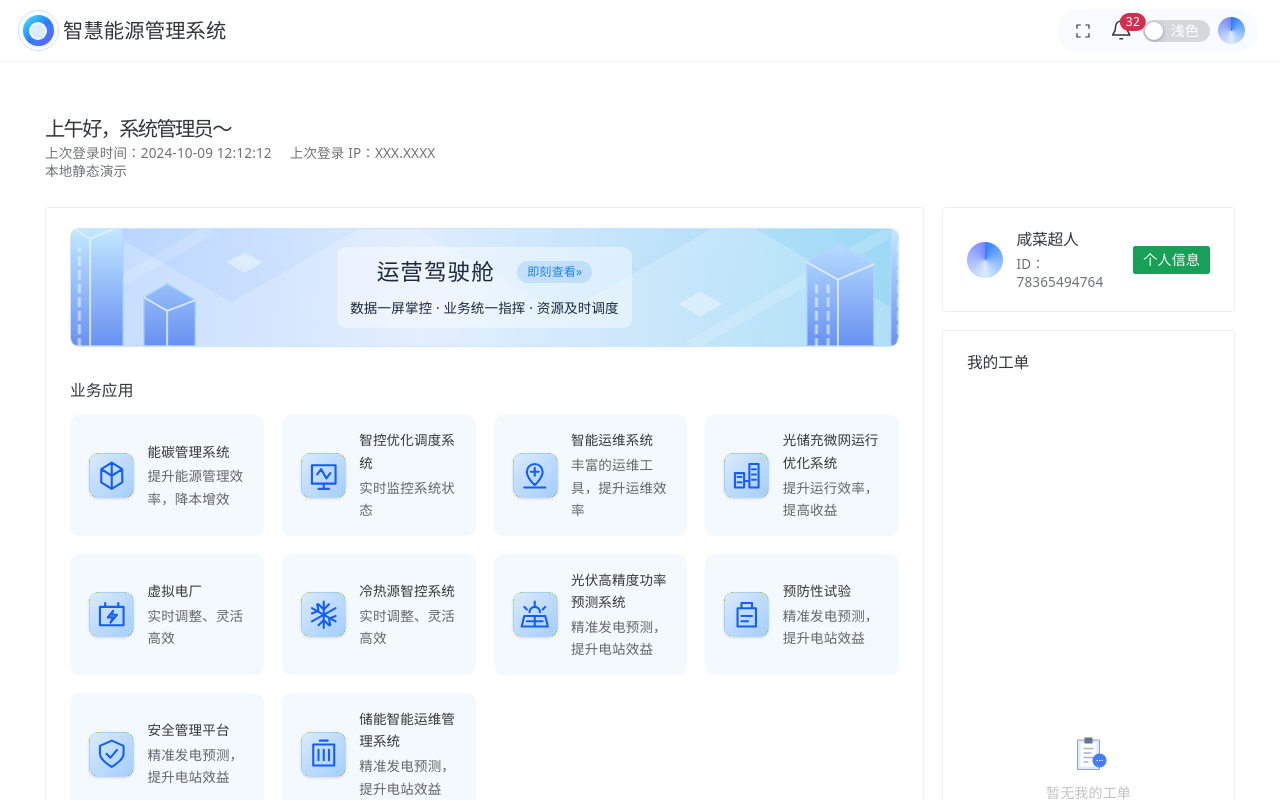
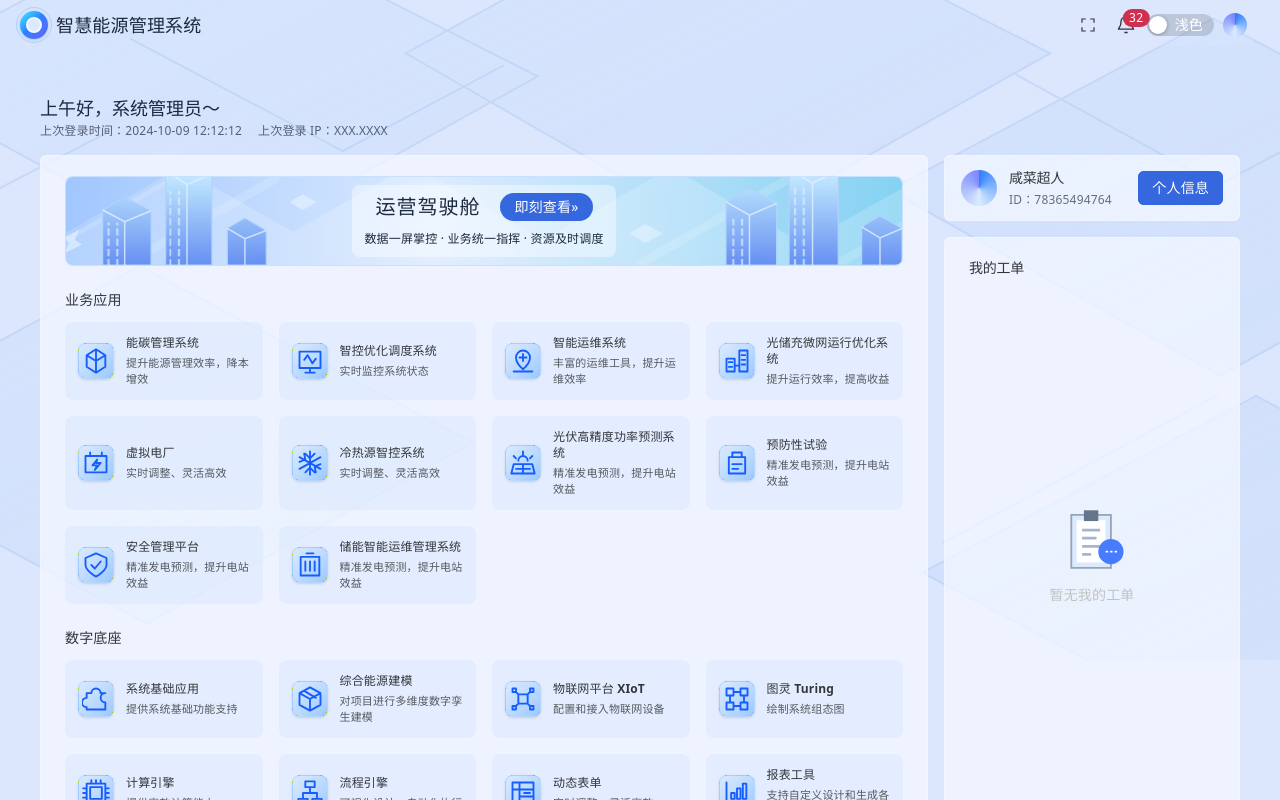
Before and after one commit to francis452/vue-ai-app, a Vue app: page / in a window 1280 px wide. Shown: the top 800 px of the page. Built offline with nearby package versions, Linux system fonts and the light colour scheme.

Commit message:
feat(home): 统一首页视觉与响应式布局
新增浅蓝几何背景与明暗主题面板，调整入口密度并使用共享网格行对齐侧栏和底部模块。

完善移动端文档触控区域、正文跳转链接和深色焦点样式，提高横幅按钮对比度。

```diff
--- a/src/components/home/AppEntryCard.vue
+++ b/src/components/home/AppEntryCard.vue
@@ -6,15 +6,15 @@ const emit = defineEmits<{ select: [entry: HomeEntry] }>()
 </script>
 
 <template>
-  <button type="button" class="flex h-full min-h-20 w-full min-w-0 items-center gap-3 rounded-lg border border-transparent bg-blue-500/5 px-4 py-3 text-left text-inherit transition-colors hover:border-blue-400/30 hover:bg-blue-500/10 focus-visible:outline-2 focus-visible:outline-offset-2 focus-visible:outline-blue-500" :aria-label="`查看${entry.title}`" @click="emit('select', entry)">
-    <span class="inline-flex size-10 shrink-0 items-center justify-center rounded-lg border border-blue-300/40 bg-linear-to-br from-blue-100 via-blue-200 to-blue-400/50 text-blue-600 shadow-sm" aria-hidden="true">
+  <button type="button" class="flex h-full min-h-[76px] w-full min-w-0 items-center gap-3 rounded-lg border border-transparent bg-blue-500/5 px-3 py-3 text-left text-inherit transition-colors hover:border-blue-400/50 hover:bg-blue-500/10 focus-visible:outline-2 focus-visible:outline-offset-2 focus-visible:outline-blue-600 dark:focus-visible:outline-blue-300" :aria-label="`查看${entry.title}`" @click="emit('select', entry)">
+    <span class="inline-flex size-9 shrink-0 items-center justify-center rounded-lg border border-blue-300/40 bg-linear-to-br from-blue-100 via-blue-200 to-blue-400/50 text-blue-600 shadow-sm" aria-hidden="true">
       <svg class="size-7" viewBox="0 0 24 24" fill="none" stroke="currentColor" stroke-width="1.6" stroke-linecap="round" stroke-linejoin="round">
         <path :d="entry.iconPath" />
       </svg>
     </span>
     <span class="min-w-0">
-      <span class="block text-xs leading-5 font-semibold wrap-anywhere">{{ entry.title }}</span>
-      <span class="mt-0.5 block text-xs leading-5 opacity-75 wrap-anywhere">{{ entry.description }}</span>
+      <span class="block text-xs leading-4 font-semibold wrap-anywhere">{{ entry.title }}</span>
+      <span class="mt-1 block text-[11px] leading-4 opacity-80 wrap-anywhere">{{ entry.description }}</span>
     </span>
   </button>
 </template>
--- a/src/components/home/ApplicationPanel.vue
+++ b/src/components/home/ApplicationPanel.vue
@@ -16,18 +16,18 @@ const selected = ref<{ title: string; description: string } | null>(null)
 <template>
   <NCard tag="section" aria-labelledby="applications-heading">
     <h2 id="applications-heading" class="sr-only">应用中心</h2>
-    <section class="relative isolate flex min-h-24 items-center justify-center overflow-hidden rounded-lg border border-blue-300/30 bg-blue-100/60 px-4 py-4" aria-labelledby="cockpit-heading">
+    <section class="relative isolate flex min-h-20 items-center justify-center overflow-hidden rounded-lg border border-blue-300/30 bg-blue-100/60 px-3 py-2" aria-labelledby="cockpit-heading">
       <img :src="cockpitBanner" alt="" class="pointer-events-none absolute inset-0 -z-10 h-full w-full object-cover opacity-80" />
       <div class="max-w-full rounded-lg bg-white/70 px-3 py-2 text-slate-800 sm:bg-white/40">
         <div class="flex flex-wrap items-center justify-center gap-x-5 gap-y-2">
           <h3 id="cockpit-heading" class="m-0 text-xl font-bold tracking-wider">{{ cockpit.title }}</h3>
-          <NButton size="tiny" round type="info" secondary @click="selected = cockpit">即刻查看 <span aria-hidden="true">»</span></NButton>
+          <NButton size="small" round color="#3567de" text-color="#ffffff" @click="selected = cockpit">即刻查看 <span aria-hidden="true">»</span></NButton>
         </div>
         <p class="m-0 mt-2 text-center text-xs leading-5">{{ cockpit.description }}</p>
       </div>
     </section>
 
-    <section v-for="group in groups" :key="group.id" class="mt-7" :aria-labelledby="`${group.id}-heading`">
+    <section v-for="group in groups" :key="group.id" class="mt-6" :aria-labelledby="`${group.id}-heading`">
       <h3 :id="`${group.id}-heading`" class="m-0 mb-3 text-sm font-semibold">{{ group.title }}</h3>
       <ul class="m-0 grid list-none grid-cols-1 gap-4 p-0 sm:grid-cols-2 xl:grid-cols-4">
         <li v-for="entry in group.entries" :key="entry.id" class="min-w-0">
--- a/src/components/home/HelpPanel.vue
+++ b/src/components/home/HelpPanel.vue
@@ -12,7 +12,7 @@ const selected = ref<typeof helpDocuments[number] | null>(null)
     <div class="grid grid-cols-1 gap-4 md:grid-cols-3">
       <ul v-for="group in 3" :key="group" class="m-0 list-none space-y-1 rounded-lg bg-blue-500/5 p-3" :aria-label="`新手文档第 ${group} 组`">
         <li v-for="document in helpDocuments" :key="document.id">
-          <button type="button" class="min-h-8 w-full rounded-sm text-left text-xs leading-5 text-inherit wrap-anywhere hover:text-blue-600 hover:underline focus-visible:outline-2 focus-visible:outline-offset-2 focus-visible:outline-blue-500" @click="selected = document">{{ document.title }}</button>
+          <button type="button" class="min-h-11 w-full rounded-sm text-left text-xs leading-5 text-inherit wrap-anywhere hover:text-blue-700 hover:underline focus-visible:outline-2 focus-visible:outline-offset-2 focus-visible:outline-blue-600 dark:hover:text-blue-200 dark:focus-visible:outline-blue-300 md:min-h-8" @click="selected = document">{{ document.title }}</button>
         </li>
       </ul>
     </div>
--- a/src/components/home/HomeHeader.vue
+++ b/src/components/home/HomeHeader.vue
@@ -29,7 +29,7 @@ async function toggleFullscreen() {
 </script>
 
 <template>
-  <header class="flex flex-wrap items-center justify-between gap-x-4 gap-y-2 border-b border-blue-400/10 px-4 py-2 sm:px-5" aria-label="系统顶部栏">
+  <header class="flex flex-wrap items-center justify-between gap-x-4 gap-y-2 px-4 py-1 sm:px-5" aria-label="系统顶部栏">
     <div class="flex min-w-0 items-center gap-2">
       <span class="relative inline-flex size-7 shrink-0 items-center justify-center rounded-full bg-linear-to-br from-cyan-300 via-blue-500 to-indigo-500 shadow-sm" aria-hidden="true">
         <span class="size-4 rounded-full border-2 border-white/70 bg-blue-100"></span>
--- a/src/components/home/HomeSidebar.vue
+++ b/src/components/home/HomeSidebar.vue
@@ -8,22 +8,23 @@ const dialog = ref<'profile' | 'contact' | null>(null)
 </script>
 
 <template>
-  <aside class="flex h-full min-w-0 flex-col gap-4" aria-label="用户与服务">
-    <NCard tag="section" aria-labelledby="profile-heading">
+  <aside class="flex h-full min-w-0 flex-col gap-4 lg:col-start-2 lg:row-span-2 lg:row-start-1 lg:grid lg:grid-rows-subgrid" aria-label="用户与服务">
+    <div class="flex min-w-0 flex-col gap-4">
+    <NCard tag="section" size="small" aria-labelledby="profile-heading">
       <div class="flex flex-wrap items-center gap-3">
         <NAvatar round :size="36" class="shrink-0 bg-conic! from-blue-500 via-blue-100 to-indigo-400" aria-hidden="true" />
         <div class="min-w-0 flex-1">
           <h2 id="profile-heading" class="m-0 text-sm font-semibold text-inherit">{{ homeProfile.name }}</h2>
           <p class="mt-1 text-xs opacity-70">ID：{{ homeProfile.id }}</p>
         </div>
-        <NButton size="small" type="primary" @click="dialog = 'profile'">个人信息</NButton>
+        <NButton type="primary" @click="dialog = 'profile'">个人信息</NButton>
       </div>
     </NCard>
 
     <NCard tag="section" class="flex-1" content-class="flex flex-col h-full" aria-labelledby="work-orders-heading">
       <h2 id="work-orders-heading" class="m-0 text-sm font-semibold text-inherit">我的工单</h2>
       <div class="flex min-h-60 flex-1 items-center justify-center py-8 lg:min-h-96">
-        <NEmpty description="暂无我的工单">
+        <NEmpty description="暂无我的工单" :theme-overrides="{ iconSizeMedium: '72px' }">
           <template #icon>
             <svg viewBox="0 0 80 80" fill="none" aria-hidden="true">
               <path d="M17 12h44v59H17z" fill="#dbeafe" stroke="#94a3b8" stroke-width="2" />
@@ -37,13 +38,14 @@ const dialog = ref<'profile' | 'contact' | null>(null)
         </NEmpty>
       </div>
     </NCard>
+    </div>
 
     <NCard tag="section" class="relative isolate overflow-hidden" aria-labelledby="contact-heading">
       <img :src="contactIllustration" alt="" class="pointer-events-none absolute right-0 bottom-0 -z-10 h-36 w-40 opacity-65" />
       <div class="min-h-32">
         <h2 id="contact-heading" class="m-0 text-base font-semibold text-inherit">{{ homeContact.title }}</h2>
         <p class="mt-2 max-w-48 text-xs leading-5">{{ homeContact.description }}</p>
-        <NButton type="primary" size="small" class="mt-6" @click="dialog = 'contact'">联系我们</NButton>
+        <NButton type="primary" class="mt-6" @click="dialog = 'contact'">联系我们</NButton>
       </div>
     </NCard>
 
--- a/src/style.css
+++ b/src/style.css
@@ -1,4 +1,5 @@
 @import "tailwindcss";
+@custom-variant dark (&:where(.dark, .dark *));
 
 /* 保留示例页样式，并让页面工具类优先于这些基础规则。 */
 @layer base {
@@ -19,7 +20,7 @@
   --heading: system-ui, 'Segoe UI', Roboto, sans-serif;
   --mono: ui-monospace, Consolas, monospace;
 
-  font: 18px/145% var(--sans);
+  font: 16px/150% var(--sans);
   letter-spacing: 0.18px;
   color-scheme: light dark;
   color: var(--text);
--- a/src/views/Home.vue
+++ b/src/views/Home.vue
@@ -4,6 +4,7 @@ import HomeHeader from '../components/home/HomeHeader.vue'
 import ApplicationPanel from '../components/home/ApplicationPanel.vue'
 import HomeSidebar from '../components/home/HomeSidebar.vue'
 import HelpPanel from '../components/home/HelpPanel.vue'
+import background from '../assets/home/background.svg'
 
 defineOptions({ name: 'EnergyHome' })
 defineProps<{ dark: boolean }>()
@@ -11,24 +12,25 @@ const emit = defineEmits<{ 'update:dark': [value: boolean] }>()
 </script>
 
 <template>
-  <div class="min-h-svh">
+  <div class="relative isolate min-h-svh" :class="dark ? 'dark bg-[#101a30] text-slate-100' : 'bg-[#dce6fd] text-slate-800'">
+    <img :src="background" alt="" class="pointer-events-none absolute inset-x-0 top-0 -z-10 h-[660px] w-full object-cover object-top opacity-80 dark:opacity-15" />
+    <a href="#home-main" class="sr-only rounded-md bg-white p-3 text-blue-800 focus:not-sr-only focus:absolute focus:top-2 focus:left-4 focus:z-50">跳转到首页内容</a>
     <HomeHeader :dark="dark" @update:dark="emit('update:dark', $event)" />
-
-    <main class="mx-auto max-w-[1440px] space-y-6 px-4 py-6 sm:px-6 lg:px-10" aria-label="首页">
+    <main id="home-main" tabindex="-1" class="mx-auto max-w-[1440px] space-y-4 px-4 py-6 sm:px-6 lg:px-10" aria-label="首页">
       <header class="space-y-2 pt-3 sm:pt-5">
-        <h1 class="m-0 text-lg leading-relaxed font-semibold text-inherit">{{ homeProfile.greeting }}</h1>
+        <h1 class="m-0 text-lg leading-relaxed font-semibold tracking-normal text-inherit">{{ homeProfile.greeting }}</h1>
         <p class="m-0 flex flex-wrap gap-x-4 gap-y-1 text-xs opacity-70">
           <span>上次登录时间：{{ homeProfile.lastLoginTime }}</span>
           <span>上次登录 IP：{{ homeProfile.lastLoginIp }}</span>
         </p>
-        <p class="m-0 text-xs opacity-70">本地静态演示</p>
+        <p class="sr-only">本地静态演示</p>
       </header>
 
-      <div class="grid min-w-0 items-start gap-4 lg:grid-cols-[minmax(0,3fr)_minmax(260px,1fr)]">
-        <div class="min-w-0 space-y-4">
-          <ApplicationPanel />
+      <div class="grid min-w-0 items-stretch gap-4 lg:grid-cols-[minmax(0,3fr)_minmax(260px,1fr)]">
+        <div class="flex min-w-0 flex-col gap-4 lg:contents">
+          <ApplicationPanel class="lg:col-start-1 lg:row-start-1" />
 
-          <HelpPanel />
+          <HelpPanel class="lg:col-start-1 lg:row-start-2 lg:mt-0!" />
         </div>
 
         <HomeSidebar />
```
Also changed, not shown: src/App.vue (+14 -1 lines), src/assets/home/background.svg (added).
